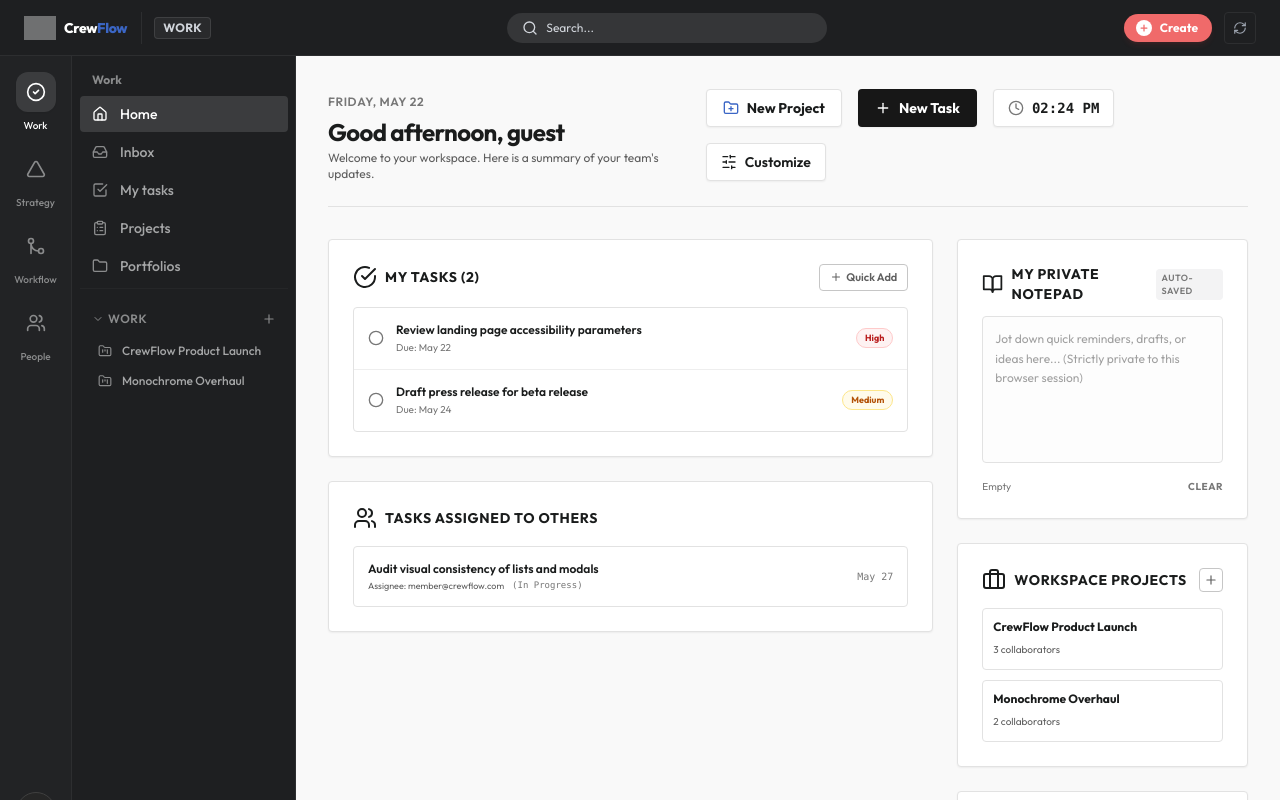
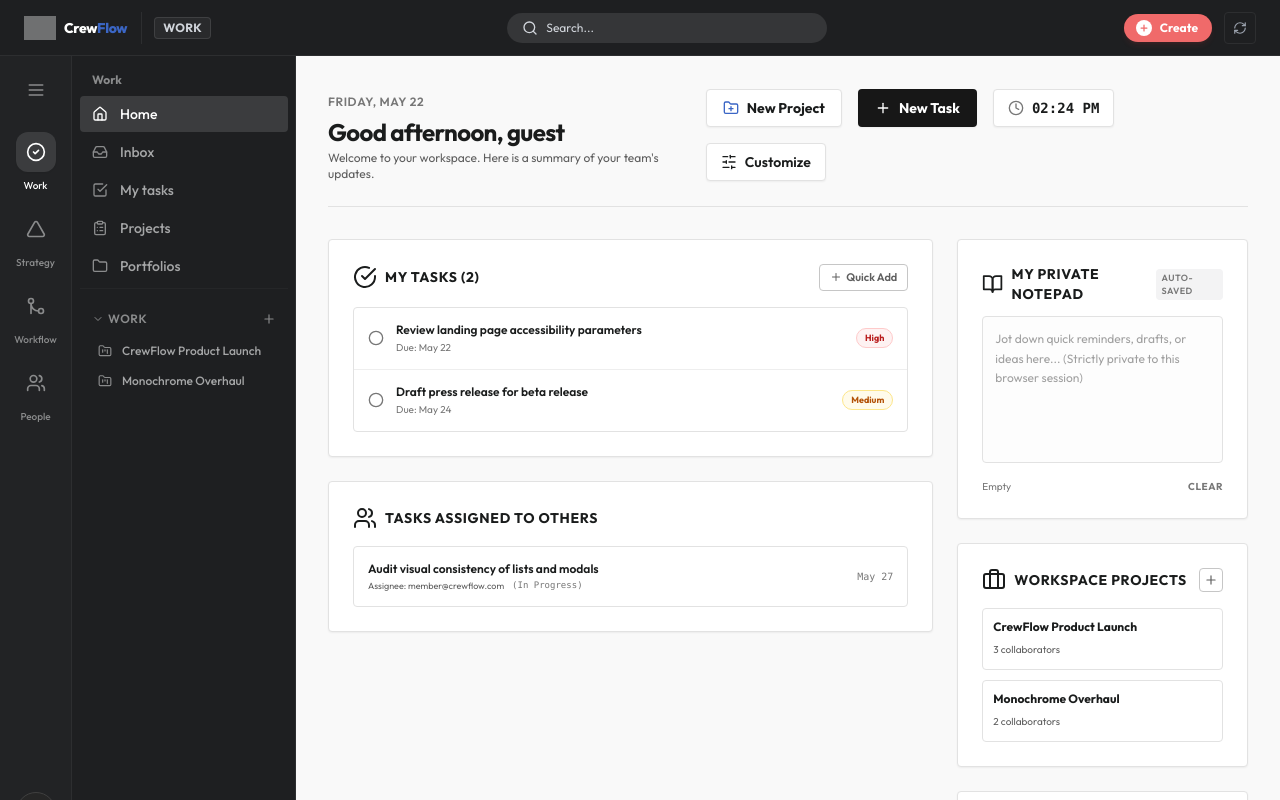
Before and after one commit to Aastha-debug/CrewFlow, a React (Vite) app in the folder frontend/: page / in a window 1280 px wide. Both pictures are taken after a click on the button "SKIP". Built offline with nearby package versions, Linux system fonts and the light colour scheme; grey boxes are pictures that could not be loaded.

Commit message:
feat: initial commit for CrewFlow team task manager

```diff
--- a/frontend/src/components/Sidebar.jsx
+++ b/frontend/src/components/Sidebar.jsx
@@ -65,7 +65,14 @@ const Sidebar = ({ isOpen, activeModule, setActiveModule, activeView, setActiveV
       {/* 1. Primary Slim Sidebar */}
       <aside className="w-[72px] bg-[#222325] border-r border-[#2d2e30] flex flex-col items-center py-4 gap-6">
 
-
+        {/* Triple Line Sidebar Minimizer */}
+        <button
+          onClick={() => setIsSidebarExpanded(!isSidebarExpanded)}
+          className="text-[#8a8b8c] hover:text-white hover:bg-[#2d2e30] p-2 rounded-xl transition-all duration-200"
+          title={isSidebarExpanded ? "Collapse Sidebar" : "Expand Sidebar"}
+        >
+          <Menu className="h-5 w-5" />
+        </button>
 
         {/* Modules List */}
         <div className="flex flex-col gap-4 w-full px-2">
```
